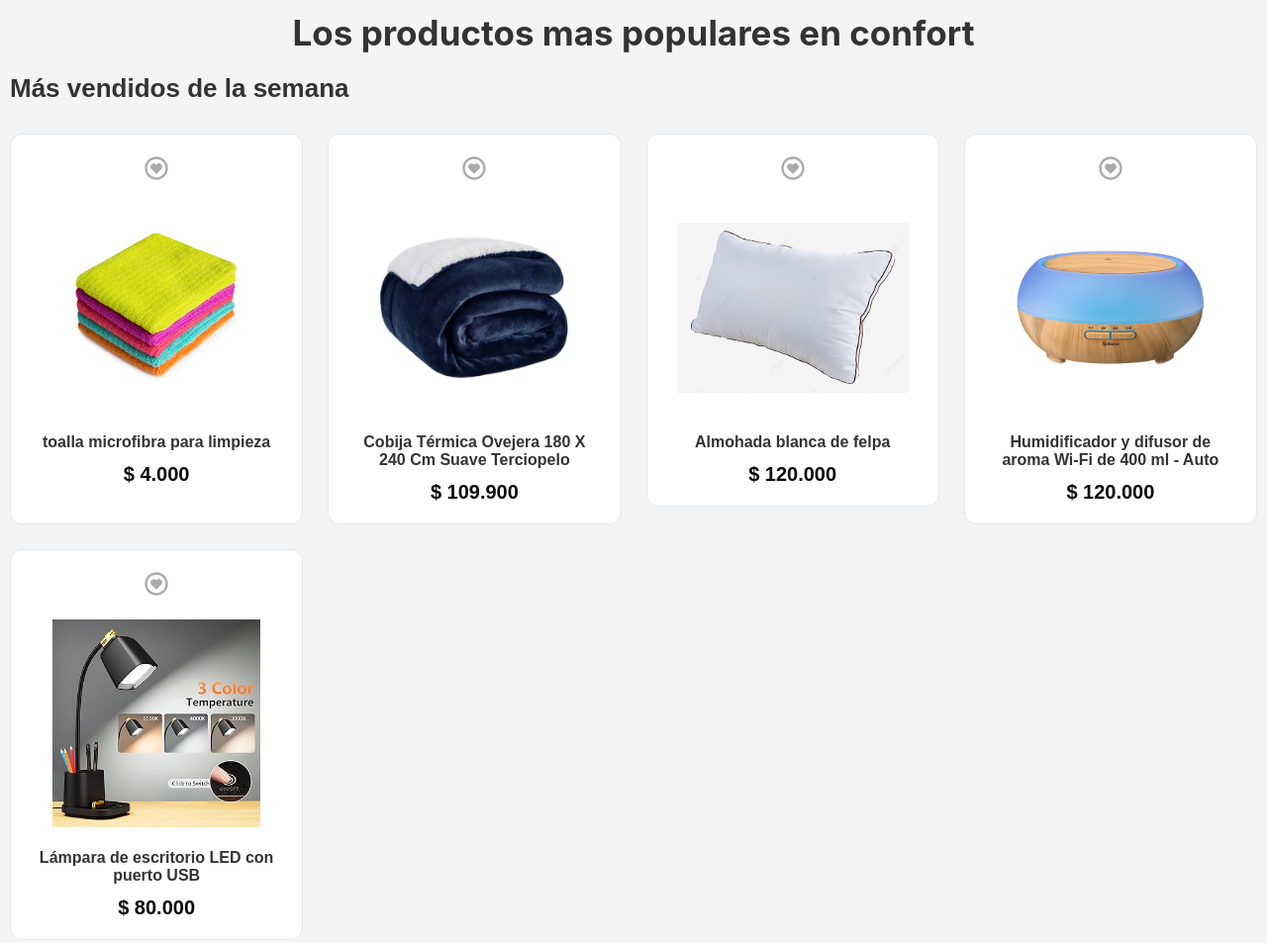
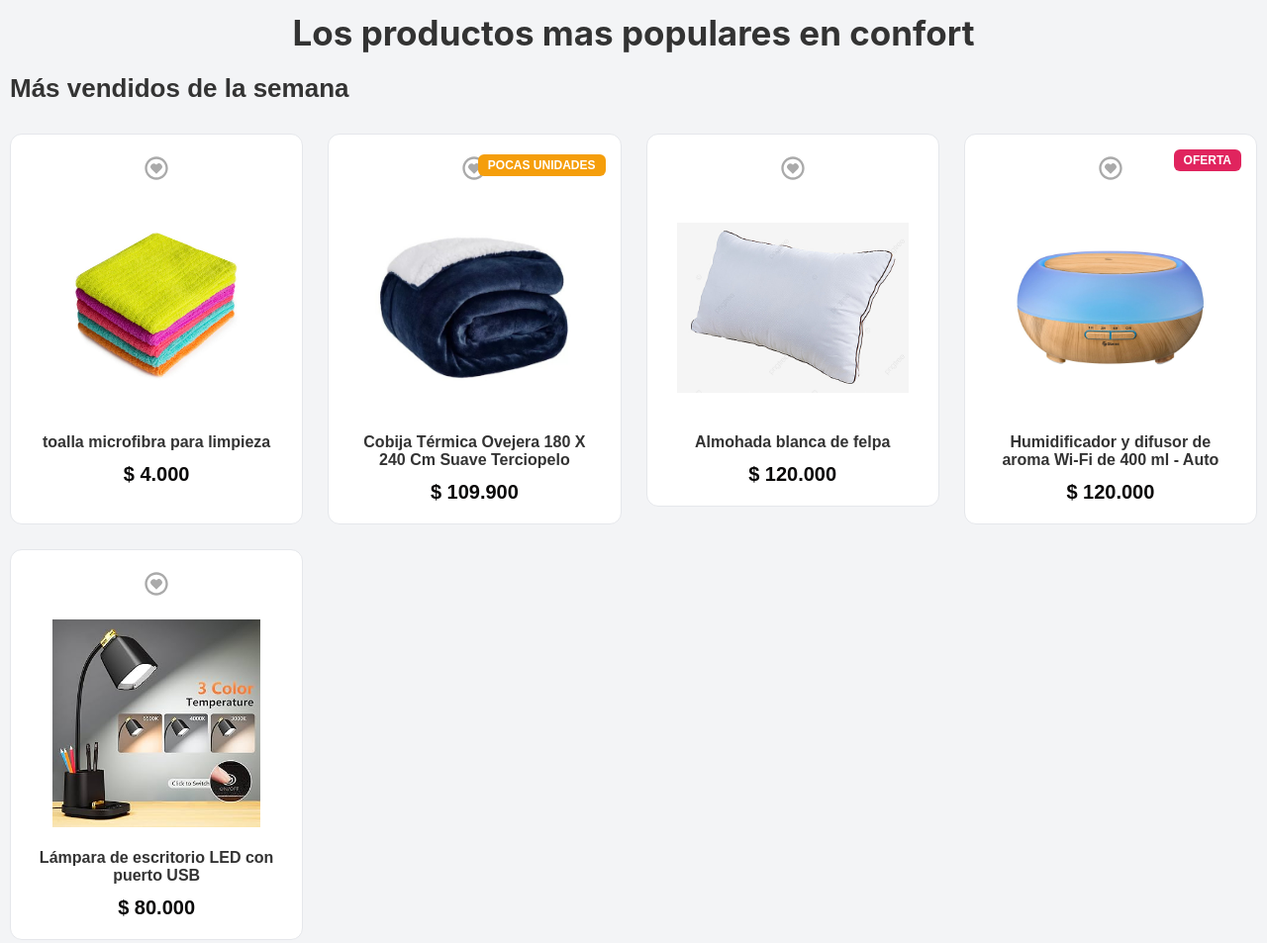
Before and after one commit to heiling-18/campus-Shop, a plain HTML site: page index.html in a window 1280 px wide. Shown: the part 1440-2393 px from the top of the page at 99% size. Drawn offline with Linux system fonts and the light colour scheme.

Commit message:
feat: :sparkles: se agrego el span de oferta y pocas unidades

```diff
--- a/css/catalogo.css
+++ b/css/catalogo.css
@@ -41,22 +41,31 @@ body {
 .like-checkbox:checked + .heart-btn svg {
     color: #e0245e !important;
 }
-.badge-oferta,
-.badge-stock {
+.badge-oferta {
     position: absolute;
-    top: 10px;
-    right: 50px; /* espacio para no chocar con el corazón */
+    top: 15px;
+    right: 15px;
+    background: #e0245e;
+    color: #fff;
     padding: 4px 10px;
     font-size: 12px;
     font-weight: 700;
     border-radius: 6px;
     text-transform: uppercase;
     z-index: 2000;
-
-    /* FORZAR que siempre sea visible */
-    opacity: 1 !important;
-    visibility: visible !important;
-    display: inline-block !important;
+}
+.badge-stock {
+    position: absolute;
+    top: 15px;
+    right: 15px;
+    background: #f59e0b;
+    color: white;
+    padding: 4px 10px;
+    font-size: 12px;
+    font-weight: 700;
+    border-radius: 6px;
+    text-transform: uppercase;
+    z-index: 1200;
 }
 /* Ocultar checkbox */
 .menu-toggle {
@@ -292,6 +301,7 @@ header {
     display: flex;
     flex-direction: column;
     justify-content: space-between;
+    position: relative;
 }
 
 .card:hover {
--- a/css/home.css
+++ b/css/home.css
@@ -337,7 +337,33 @@ body {
 .like-checkbox:checked + .heart-btn svg {
     color: #e0245e !important;
 }
-
+.badge-oferta {
+    position: absolute;
+    top: 15px;
+    right: 15px;
+    background: #e0245e;
+    color: #fff;
+    padding: 4px 10px;
+    font-size: 12px;
+    font-weight: 700;
+    border-radius: 6px;
+    text-transform: uppercase;
+    z-index: 2000;
+}
+.badge-stock {
+    position: absolute;
+    top: 15
+    px;
+    right: 15px;
+    background: #f59e0b;
+    color: white;
+    padding: 4px 10px;
+    font-size: 12px;
+    font-weight: 700;
+    border-radius: 6px;
+    text-transform: uppercase;
+    z-index: 1200;
+}
 /*titulos*/
 h1 {
     font-size: 35px;
@@ -375,6 +401,7 @@ h1 {
     align-items: center;
     gap: 12px;
     transition: 0.2s ease;
+    position: relative;
 }
 
 /* HOVER */
--- a/index.html
+++ b/index.html
@@ -283,6 +283,7 @@ fill="currentColor" viewBox="0 0 24 24" >
         </div>
         <a href="productos/detalle-cobija.html">
         <div class="producto-card-destacado">
+            <span class="badge-stock">POCAS UNIDADES</span>
              <label class="heart-container">
             <input type="checkbox" class="like-checkbox">
             <span class="heart-btn">
@@ -317,6 +318,7 @@ fill="currentColor" viewBox="0 0 24 24" >
         </a>
         <a href="productos/detalle-humidificador.html">
         <div class="producto-card-destacado">
+            <span class="badge-oferta">OFERTA</span>
              <label class="heart-container">
             <input type="checkbox" class="like-checkbox">
             <span class="heart-btn">
@@ -340,6 +342,7 @@ fill="currentColor" viewBox="0 0 24 24" >
                 <svg xmlns="http://www.w3.org/2000/svg" width="24" height="24" fill="currentColor"
                     viewBox="0 0 24 24">
                     <path d="M12 2C6.49 2 2 6.49 2 12s4.49 10 10 10 10-4.49 10-10S17.51 2 12 2m0 18c-4.41 0-8-3.59-8-8s3.59-8 8-8 8 3.59 8 8-3.59 8-8 8"></path>
+
                     <path d="M12.28 8.82 12 9.1l-.28-.28c-1.09-1.1-2.81-1.1-3.91 0a2.794 2.794 0 0 0 0 3.95L11.99 17l4.18-4.23a2.794 2.794 0 0 0 0-3.95 2.73 2.73 0 0 0-3.91 0Z"></path>
                 </svg>
             </span>
@@ -361,6 +364,7 @@ fill="currentColor" viewBox="0 0 24 24" >
     <div class="productos-destacados">
 
         <div class="producto-card-destacado">
+            <span class="badge-stock">POCAS UNIDADES</span>
              <label class="heart-container">
             <input type="checkbox" class="like-checkbox">
             <span class="heart-btn">
```
Also changed, not shown: catalogo.html (+4 -0 lines).
